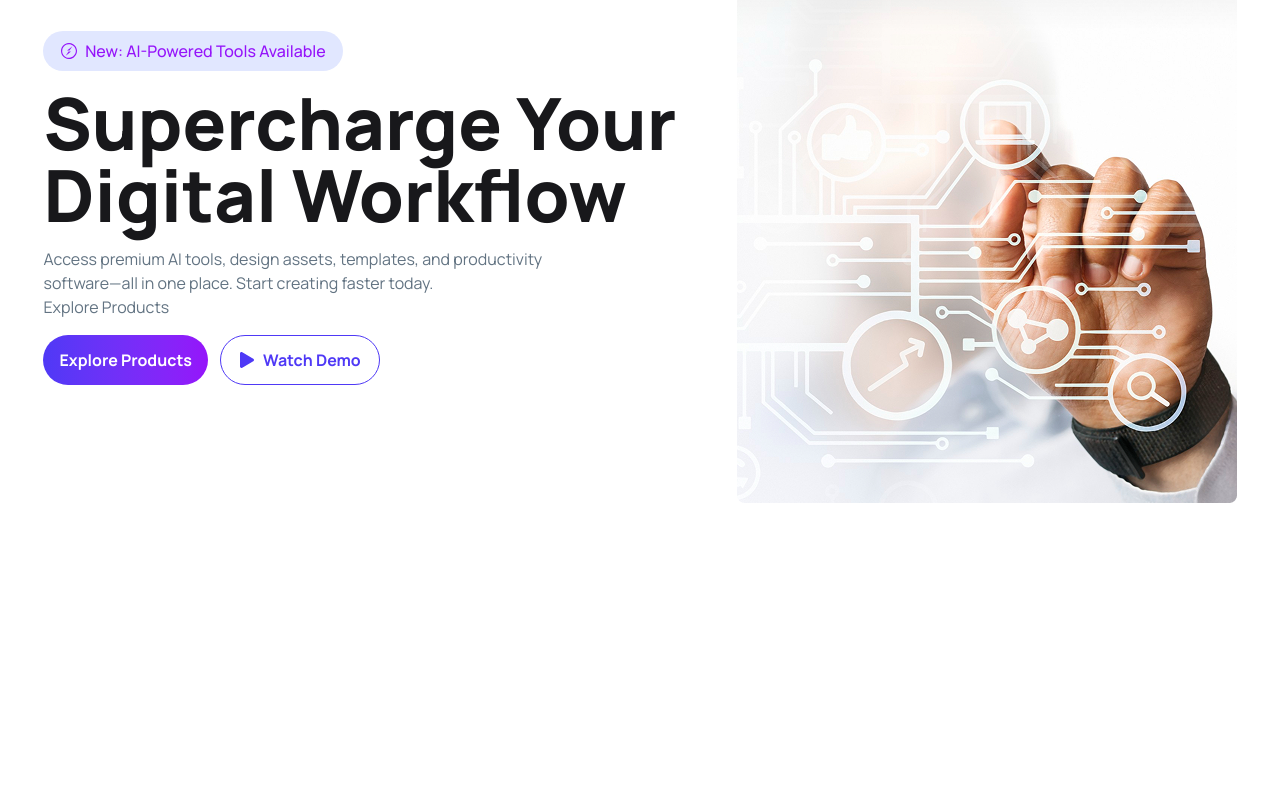
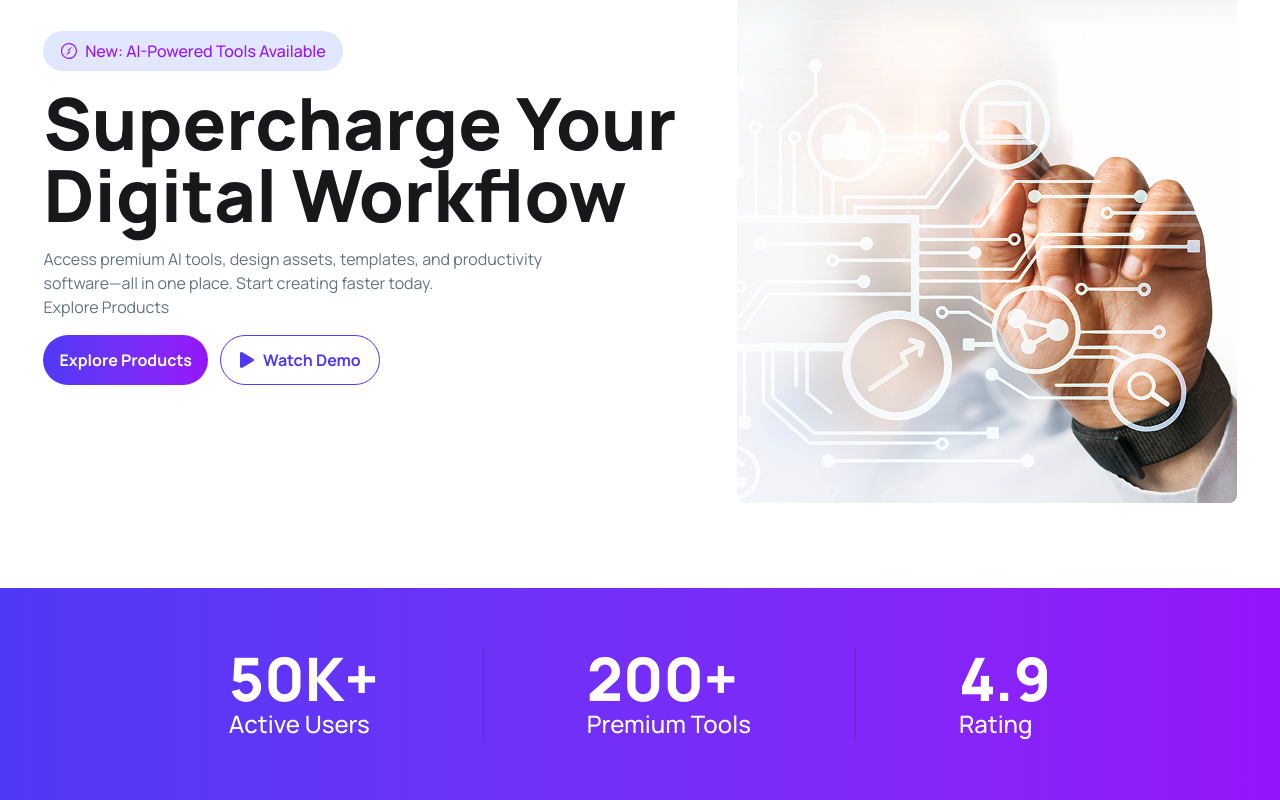
Before and after one commit to push-shihab/Assignment-06, a React (Vite) app: page / in a window 1280 px wide. Shown: the part 239-1039 px from the top of the page. Before the commit the page ends 827 px from the top, so only its background shows below. Built offline with nearby package versions, Linux system fonts and the light colour scheme.

Commit message:
Design of About section done

```diff
--- /dev/null
+++ b/src/components/About/About.jsx
@@ -0,0 +1,24 @@
+import React from "react";
+
+const About = () => {
+  return (
+    <div className="bg-linear-to-r from-[#4F39F6] to-[#9514FA] text-white px-50 py-15 flex justify-center items-center gap-20">
+      <div>
+        <h2 className="font-extrabold text-6xl">50K+</h2>
+        <p className="font-medium text-2xl">Active Users</p>
+      </div>
+      <div className="divider divider-horizontal"></div>
+      <div>
+        <h2 className="font-extrabold text-6xl">200+</h2>
+        <p className="font-medium text-2xl">Premium Tools</p>
+      </div>
+      <div className="divider divider-horizontal"></div>
+      <div>
+        <h2 className="font-extrabold text-6xl">4.9</h2>
+        <p className="font-medium text-2xl">Rating</p>
+      </div>
+    </div>
+  );
+};
+
+export default About;
--- a/src/components/Header/Header.jsx
+++ b/src/components/Header/Header.jsx
@@ -1,12 +1,14 @@
 import React from "react";
 import Navbar from "../Navbar/Navbar";
 import Hero from "../Hero/Hero";
+import About from "../About/About";
 
 const Header = () => {
   return (
     <div>
       <Navbar></Navbar>
       <Hero></Hero>
+      <About></About>
     </div>
   );
 };
```
